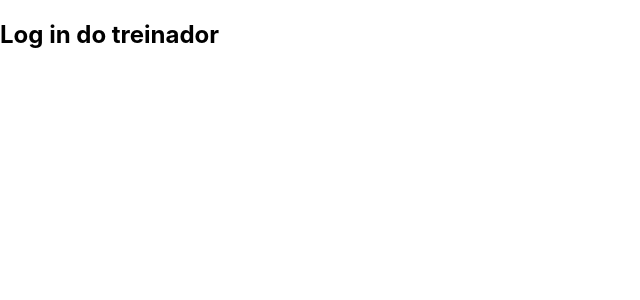
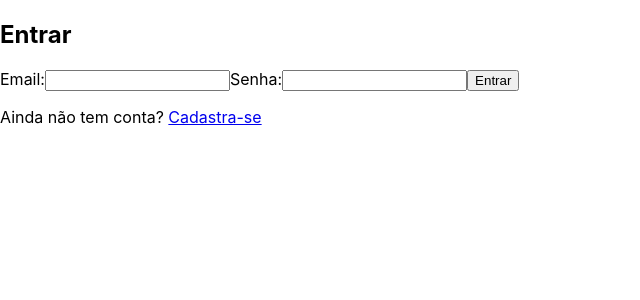
Before and after one commit to Lorenagoc/Valb-Fitness, a React (Create React App) app in the folder valb-fitness/frontend/: page /CoachLogIn in a window 1280 px wide. Shown: the top 300 px of the page, without its empty margins (0-640 px from the left). Built offline with nearby package versions, Linux system fonts and the light colour scheme; the HTML template or start-up script is replaced by a standard one.

Commit message:
Log in base forms

```diff
--- a/valb-fitness/frontend/src/App.js
+++ b/valb-fitness/frontend/src/App.js
@@ -5,10 +5,10 @@ import  Home from './Home';
 import Footer from './Footer';
 import  Team from './Team';
 import StaffTeam from './StaffTeam';
-// import  UserLogIn from './UserLogIn';
-// import  ManagerLogIn from './ManagerLogIn';
-// import  CoachLogIn from './CoachLogIn';
-// import  DoctorLogIn './DoctorLogIn';
+import  UserLogIn from './UserLogIn';
+import  ManagerLogIn from './ManagerLogIn';
+import  CoachLogIn from './CoachLogIn';
+import  DoctorLogIn from './DoctorLogIn';
 // import  UserSignUp from './UserSignUp';
 // import  ManagerSignUp from './ManagerSignUp';
 // import  CoachSignUp from './CoachSignUp';
@@ -35,16 +35,16 @@ function App() {
             <StaffTeam />
           </Route>
           <Route path="/UserLogIn">
-            <h2>Log in de Aluno</h2>
+            <UserLogIn />
           </Route>
           <Route path="/ManagerLogIn">
-            <h2>Log in da secretaria</h2>
+            <ManagerLogIn />
           </Route>
           <Route path="/CoachLogIn">
-            <h2>Log in do treinador</h2>
+            <CoachLogIn />
           </Route>
           <Route path="/DoctorLogIn">
-            <h2>Log in do médico</h2>
+            <DoctorLogIn />
           </Route>
           <Route path="/workout/:id">
             <h2>workout #id</h2>
--- /dev/null
+++ b/valb-fitness/frontend/src/CoachLogIn.js
@@ -0,0 +1,11 @@
+import LogIn from './components/LogIn';
+const CoachLogIn = () => {
+    return (
+        <div className="userlogin">
+            <LogIn />
+            <p>Ainda não tem conta? <a href="#">Cadastra-se</a></p>
+        </div>
+    );
+}
+
+export default CoachLogIn;
--- /dev/null
+++ b/valb-fitness/frontend/src/DoctorLogIn.js
@@ -0,0 +1,11 @@
+import LogIn from './components/LogIn';
+const DoctorLogIn = () => {
+    return (
+        <div className="userlogin">
+            <LogIn />
+            <p>Ainda não tem conta? <a href="#">Cadastra-se</a></p>
+        </div>
+    );
+}
+
+export default DoctorLogIn;
--- /dev/null
+++ b/valb-fitness/frontend/src/ManagerLogIn.js
@@ -0,0 +1,11 @@
+import LogIn from './components/LogIn';
+const ManagerLogIn = () => {
+    return (
+        <div className="userlogin">
+            <LogIn />
+            <p>Ainda não tem conta? <a href="#">Cadastra-se</a></p>
+        </div>
+    );
+}
+
+export default ManagerLogIn;
--- /dev/null
+++ b/valb-fitness/frontend/src/UserLogIn.js
@@ -0,0 +1,11 @@
+import LogIn from './components/LogIn';
+const UserLogIn = () => {
+    return (
+        <div className="userlogin">
+            <LogIn />
+            <p>Ainda não tem conta? <a href="#">Cadastra-se</a></p>
+        </div>
+    );
+}
+
+export default UserLogIn;
--- /dev/null
+++ b/valb-fitness/frontend/src/components/LogIn.js
@@ -0,0 +1,49 @@
+import { useState } from 'react';
+import { useHistory } from 'react-router-dom';
+const LogIn = () => {
+    const [email, setEmail] = useState('');
+    const [password, setPassword] = useState('');
+    const [isPending, setIsPending] = useState(false);
+    const history = useHistory();
+
+    const handleSubmit = (e) => {
+        e.preventDefault();
+        const userAccount = {email, password};
+
+        setIsPending(true);
+
+        fetch('#', {
+            method: 'POST',
+            headers: {"Content-Type": "application/json"},
+            body: JSON.stringify(userAccount)
+        }).then(() => {
+            setIsPending(false);
+            history.push('/');
+        })
+    }
+    return (
+        <div className="userlogin">
+            <h2>Entrar</h2>
+            <form onSubmit={handleSubmit}>
+                <label>Email:</label>
+                <input
+                    type="text"
+                    required
+                    value={email}
+                    onChange={(e) => setEmail(e.target.value)}
+                />
+                <label>Senha:</label>
+                <input
+                    type="text"
+                    required
+                    value={password}
+                    onChange={(e) => setPassword(e.target.value)}
+                />
+                {!isPending && <button>Entrar</button>}
+                {isPending && <button disabled>Entrando ...</button>}
+            </form>
+        </div>
+    );
+}
+
+export default LogIn;
```
